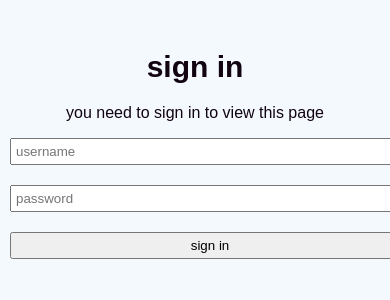
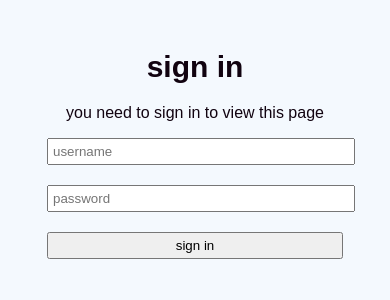
Before and after one commit to cyan-aurora/tpassing, a Flask app: page /login in a window 390 px wide; the page is wider, and only the part inside the window is pictured. Shown: the part 74-374 px from the top of that part. Run offline with Flask 2, Linux system fonts and the light colour scheme; parts of the project's set-up code (start-up, migrations or seed data) failed here and were passed over; some libraries are stand-ins or nearby versions.

Commit message:
Fix big-form being too big on mobile

```diff
--- a/static/main.css
+++ b/static/main.css
@@ -165,6 +165,7 @@ textarea {
 
 .big-form {
 	display: block;
+	width: 80%;
 	max-width: 400px;
 	margin: 0 auto;
 	float: none;
@@ -172,10 +173,13 @@ textarea {
 }
 .big-form input, textarea {
 	margin-bottom: 20px;
-	width: 375px;
+	width: 100%;
 }
 .big-form input[type="submit"] {
-	width: 400px;
+	width: 100%;
+}
+.big-form img {
+	width: 100%;
 }
 
 .full-form {
```
